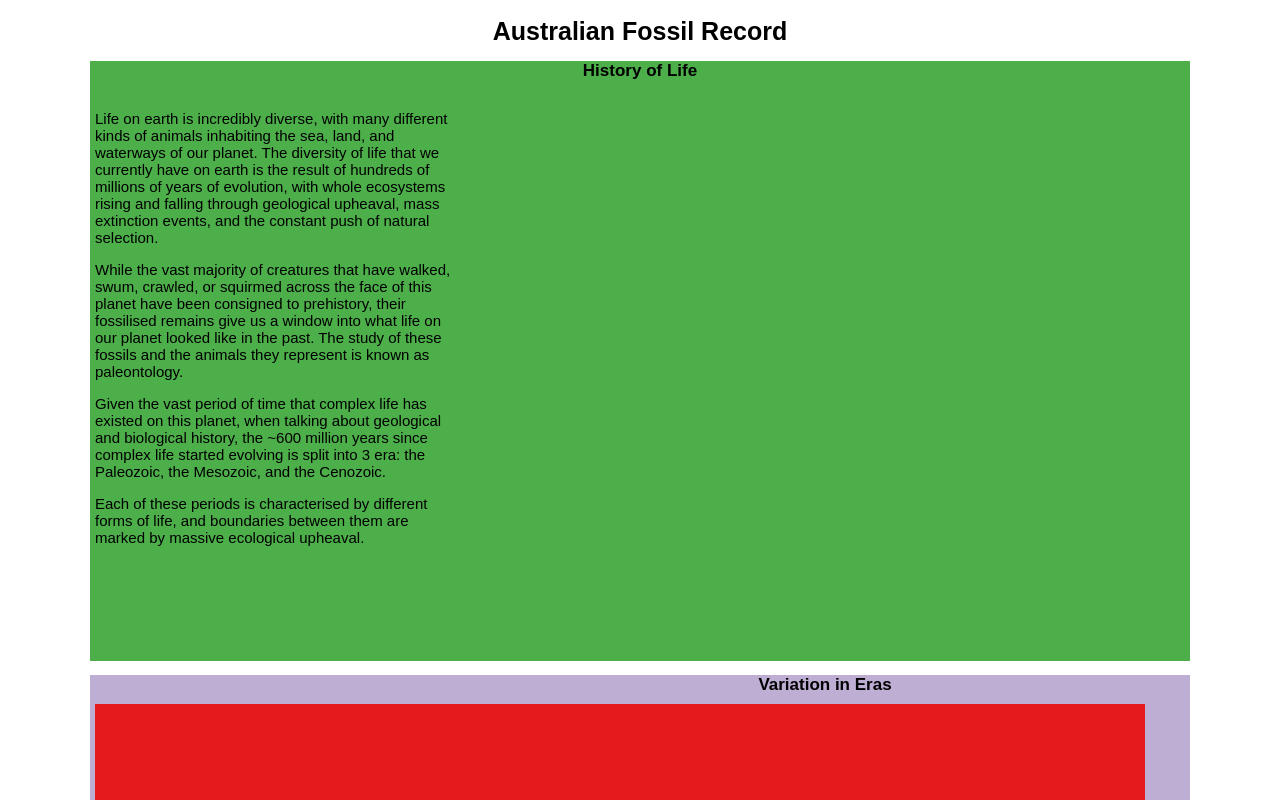
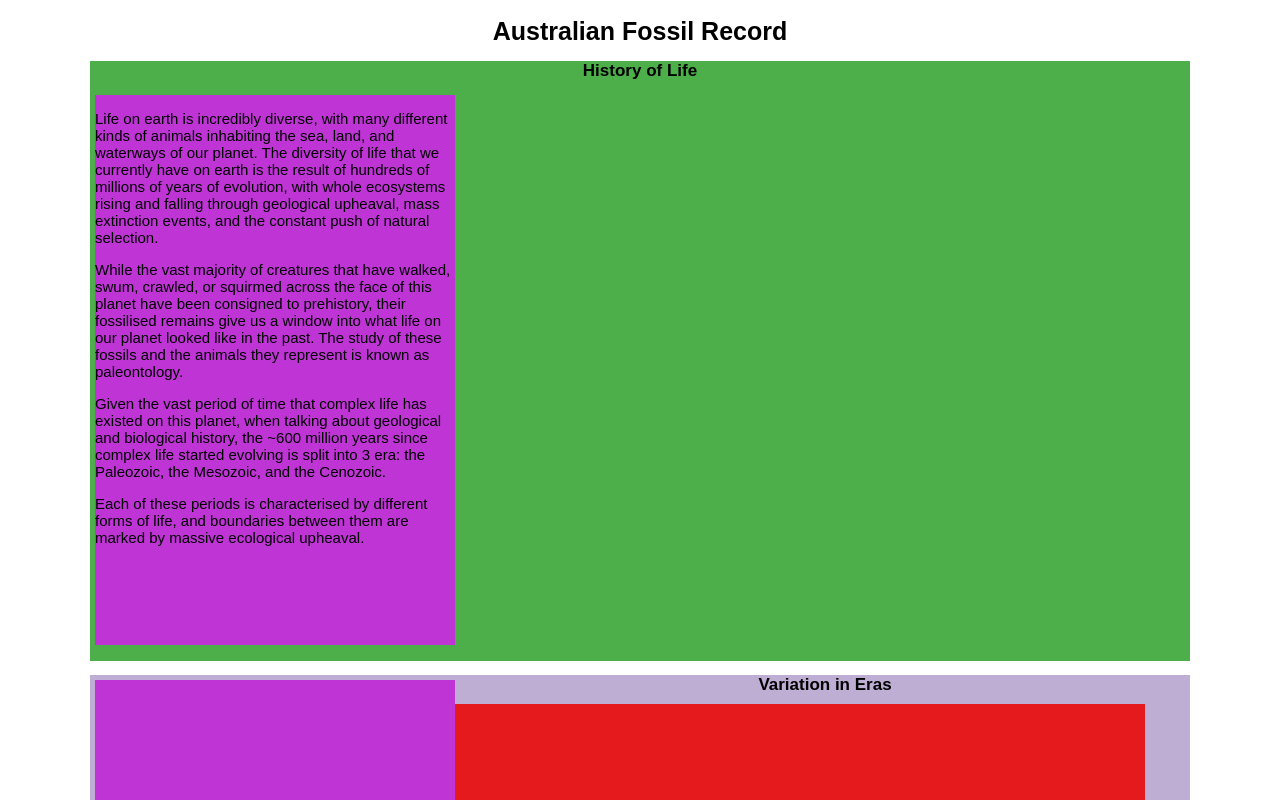
Before and after one commit to jfeh0001/FIT3179, a plain HTML site: page index.html in a window 1280 px wide. Shown: the top 800 px of the page. Drawn offline with Linux system fonts and the light colour scheme; a script that the page names is missing.

Commit message:
Update styles.css

```diff
--- a/css/styles.css
+++ b/css/styles.css
@@ -44,6 +44,7 @@ text1{
 	float: left;
 	margin: 5px;
 	font-size: 15px;
+	background-color: #be34d4
 }
 
 #fossil_map {
```
